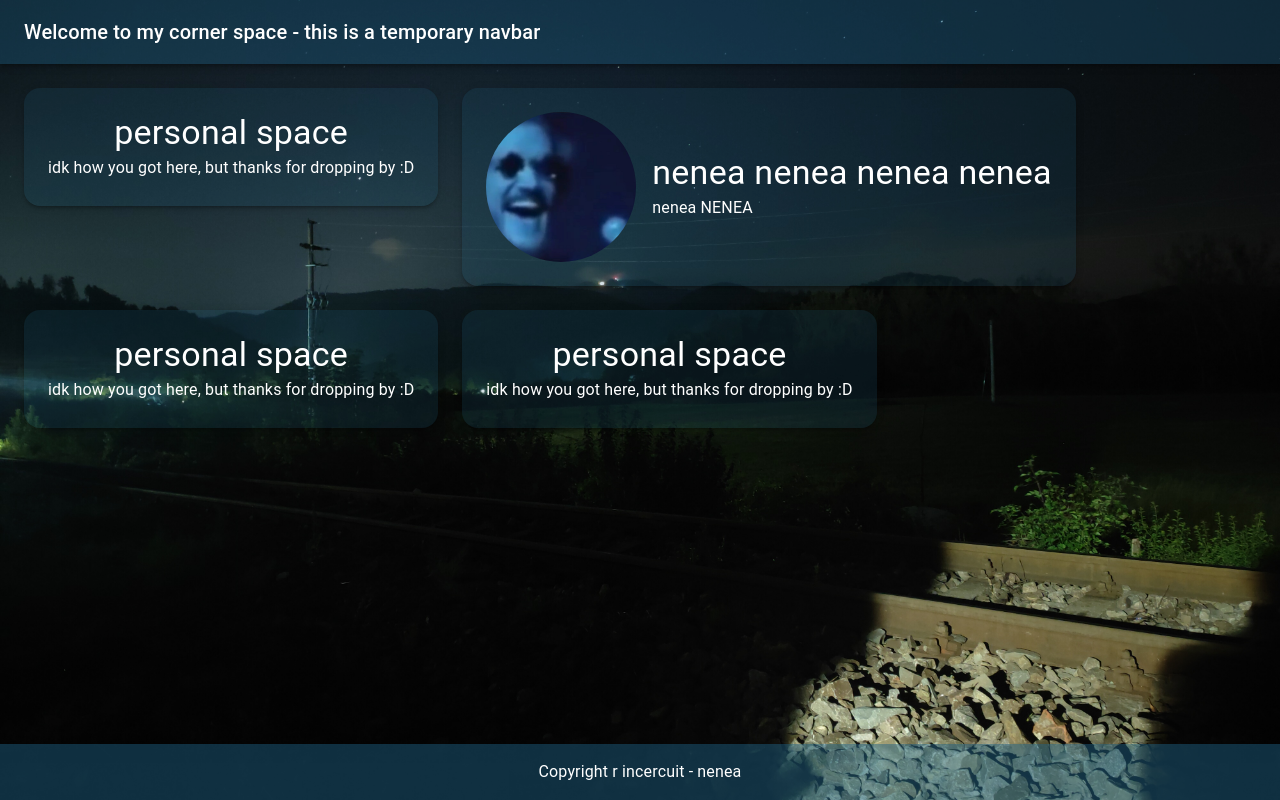
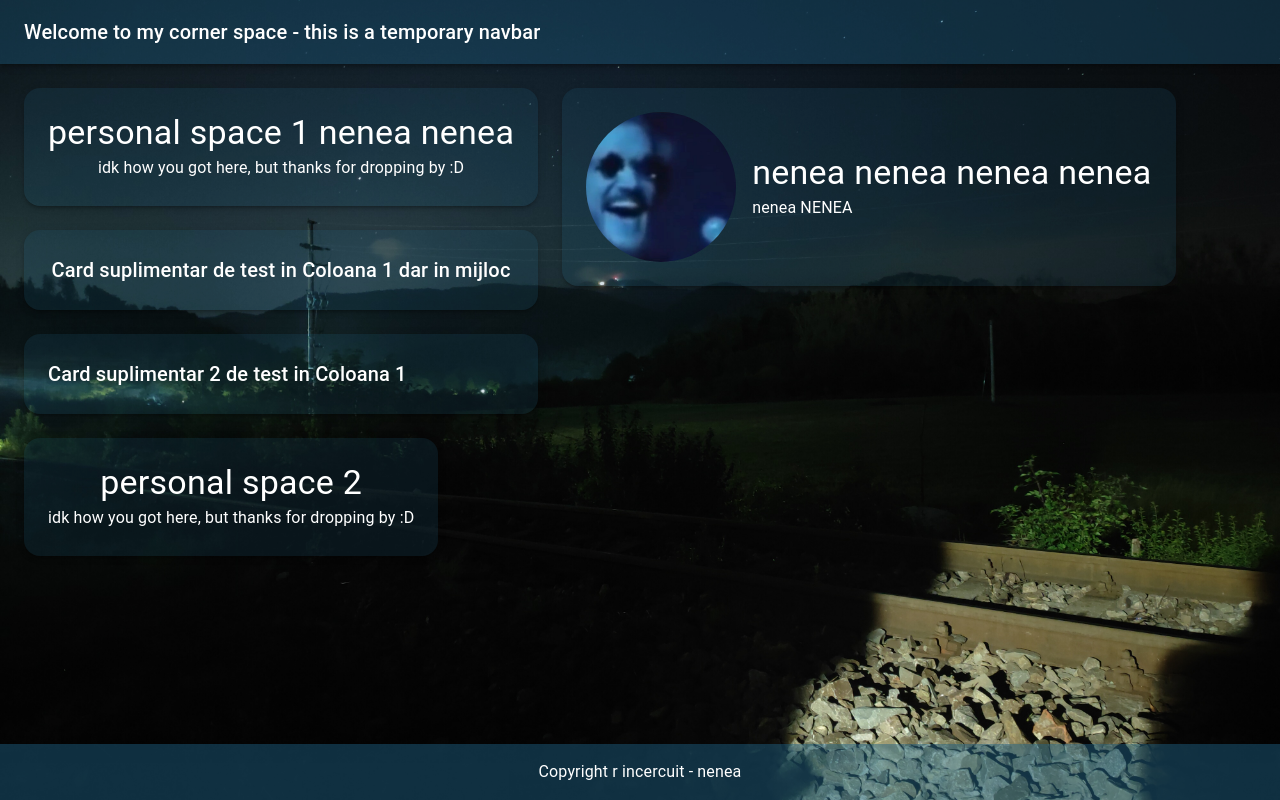
Before and after one commit to GashparFantomu/my_space, a React (Vite) app: page / in a window 1280 px wide. Built offline with nearby package versions, Linux system fonts and the light colour scheme.

Commit message:
ok, now i place items in colums to properly stack the cards

```diff
--- a/src/pages/Home.jsx
+++ b/src/pages/Home.jsx
@@ -17,8 +17,9 @@ function Home() {
 
             <Box component="main" sx={{flexGrow: 1, p:3}}>
                 <Grid container spacing={3}>
-
+                    {/*c1*/}
                     <Grid item xs={12} md={4}>
+                        <Box sx={{flexDirection: 'column', display: 'flex', gap: 3}}>
                             <Paper
                                 elevation={3}
                                 sx={{
@@ -28,11 +29,10 @@ function Home() {
                                     padding: '24px',
                                 }}>
 
-                            <Box sx={{display: 'flex', flexDirection: {xs: 'column', md: 'row'}, alignItems: {xs: 'center', md: 'flex-start'}, gap: 2
-                            }}>
+                                <Box sx={{display: 'flex', flexDirection: {xs: 'column', md: 'row'}, alignItems: {xs: 'center', md: 'flex-start'}, gap: 2}}>
                                     <Box sx={{ textAlign: { xs: 'center', md: 'center' } }}>
                                         <Typography variant="h4">
-                                         personal space
+                                            personal space 1 nenea nenea
                                         </Typography>
                                         <Typography variant="subtitle1">
                                             idk how you got here, but thanks for dropping by :D
@@ -40,13 +40,36 @@ function Home() {
                                     </Box>
                                 </Box>
                             </Paper>
+
+                            <Paper elevation={3} sx={{
+                                backgroundColor: "rgba(31, 99, 135, 0.169)",
+                                color: 'white',
+                                borderRadius: '16px',
+                                padding: '24px'
+                            }}>
+                                <Box sx={{textAlign: { xs: 'center', md: 'center' }}}>
+                                    <Typography variant="h6">Card suplimentar de test in Coloana 1 dar in mijloc</Typography>
+                                </Box>
+                            </Paper>
+
+                            <Paper elevation={3} sx={{
+                                backgroundColor: "rgba(31, 99, 135, 0.169)",
+                                color: 'white',
+                                borderRadius: '16px',
+                                padding: '24px'
+                            }}>
+                                <Typography variant="h6">Card suplimentar 2 de test in Coloana 1</Typography>
+                            </Paper>
+
+                        </Box>
                     </Grid>
 
-                    <Grid item xs={12} md={4    }>
+                    <Grid item xs={12} md={4}>
+                        <Box sx={{flexDirection: 'column', display: 'flex', gap: 3}}>
                             <Paper
-
                                 elevation={3}
                                 sx={{
+                                display: 'flex',
                                 backgroundColor: "rgba(31, 99, 135, 0.169)",
                                 color: 'white',
                                 borderRadius: '16px',
@@ -65,12 +88,14 @@ function Home() {
                                     </Box>
                                 </Box>
                             </Paper>
+                        </Box>
                     </Grid>
 
                     <Grid item xs={12} md={4}>
                         <Paper
                             elevation={3}
                             sx={{
+                                display: 'flex',
                                 backgroundColor: "rgba(31, 99, 135, 0.169)",
                                 color: 'white',
                                 borderRadius: '16px',
@@ -81,7 +106,7 @@ function Home() {
                             }}>
                                 <Box sx={{ textAlign: { xs: 'center', md: 'center' } }}>
                                     <Typography variant="h4">
-                                         personal space
+                                         personal space 2
                                     </Typography>
                                     <Typography variant="subtitle1">
                                         idk how you got here, but thanks for dropping by :D
@@ -90,29 +115,7 @@ function Home() {
                             </Box>
                         </Paper>
                     </Grid>
-                    <Grid item xs={12} md={4}>
-                        <Paper
-                            elevation={3}
-                            sx={{
-                                backgroundColor: "rgba(31, 99, 135, 0.169)",
-                                color: 'white',
-                                borderRadius: '16px',
-                                padding: '24px',
-                            }}>
 
-                            <Box sx={{display: 'flex', flexDirection: {xs: 'column', md: 'row'}, alignItems: {xs: 'center', md: 'flex-start'}, gap: 2
-                            }}>
-                                <Box sx={{ textAlign: { xs: 'center', md: 'center' } }}>
-                                    <Typography variant="h4">
-                                         personal space
-                                    </Typography>
-                                    <Typography variant="subtitle1">
-                                        idk how you got here, but thanks for dropping by :D
-                                    </Typography>
-                                </Box>
-                            </Box>
-                        </Paper>
-                    </Grid>
                 </Grid>
             </Box>
             <Footer/>
```
Lines whose indentation alone changed are shown as unchanged.
